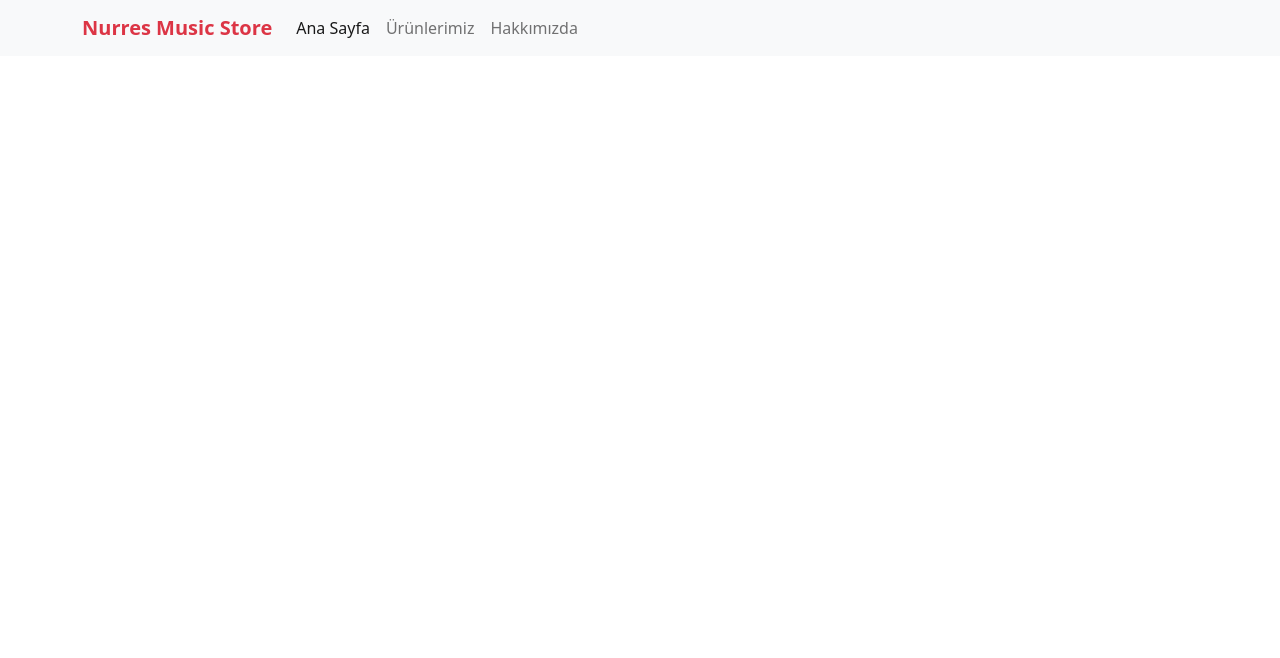
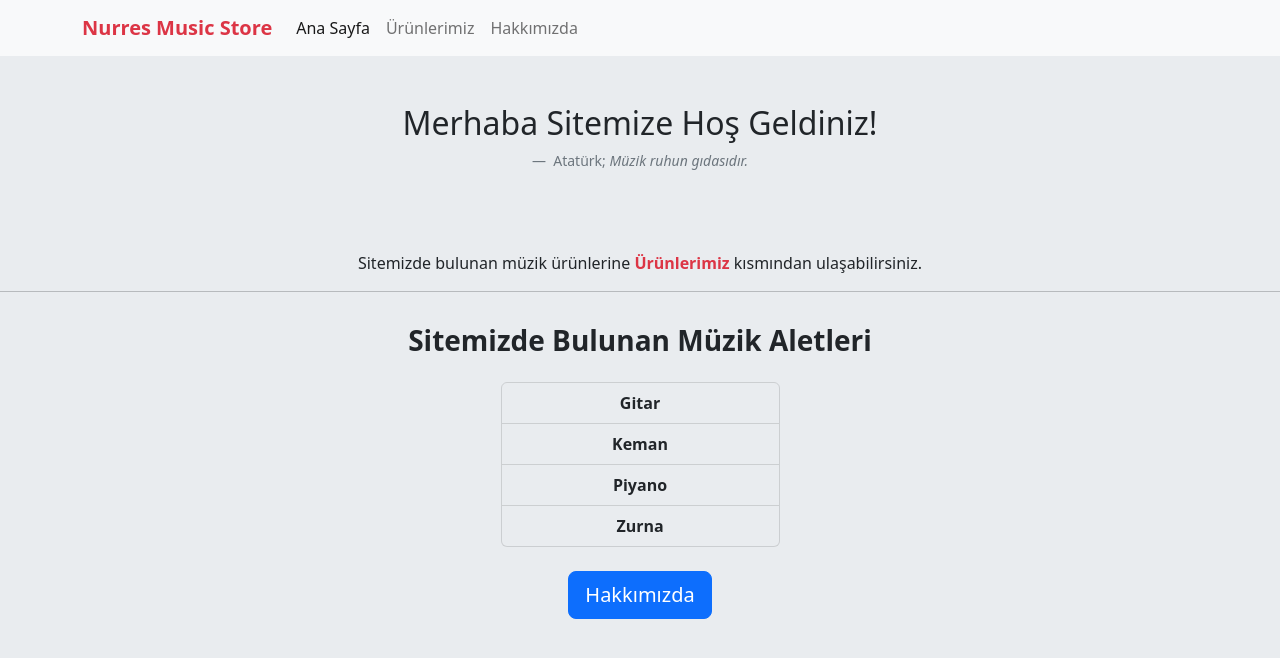
Before and after one commit to nurres41/patikaMusicStore, a plain HTML site: page index.html in a window 1280 px wide. Drawn offline with nearby package versions, Linux system fonts and the light colour scheme.

Commit message:
index.html tamamlandı

```diff
--- a/index.html
+++ b/index.html
@@ -31,5 +31,33 @@
             </div>
         </nav>
     </header>
+    <main style="background-color: #E9ECEF;height: 100vh;">
+        <div class="container">
+            <figure class="text-center p-5">
+                <blockquote class="blockquote mb-4">
+                    <h2 class="h2">Merhaba Sitemize Hoş Geldiniz!</h2>
+                </blockquote>
+                <figcaption class="blockquote-footer">
+                Atatürk; <cite title="Source Title">Müzik ruhun gıdasıdır.</cite>
+                </figcaption>
+            </figure>
+            <p class="text-center">Sitemizde bulunan müzik ürünlerine
+                <a href="/urunler.html" class="text-decoration-none link-danger fw-semibold">Ürünlerimiz</a> kısmından ulaşabilirsiniz.
+            </p>
+        </div>
+        <hr>
+        <div class="container d-flex flex-column align-items-center justify-content-center">
+            <h2 class=" fw-bold p-3 h3">Sitemizde Bulunan Müzik Aletleri</h2>
+            <ul class="list-group text-center w-25  ">
+                <li class="list-group-item bg-transparent fw-semibold">Gitar</li>
+                <li class="list-group-item bg-transparent fw-semibold">Keman</li>
+                <li class="list-group-item bg-transparent fw-semibold">Piyano</li>
+                <li class="list-group-item bg-transparent fw-semibold">Zurna</li>
+            </ul>
+            <button type="submit" class="btn btn-primary btn-lg mt-4">
+                Hakkımızda
+            </button>
+        </div>
+    </main>
 </body>
 </html>
```
